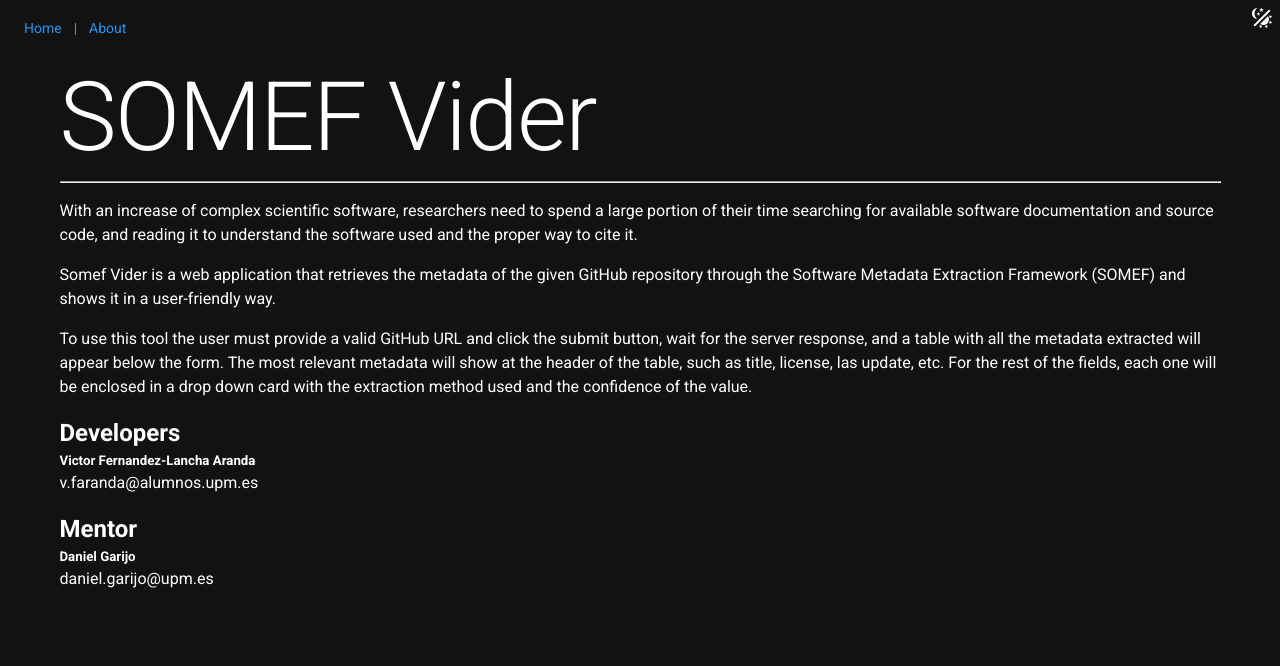
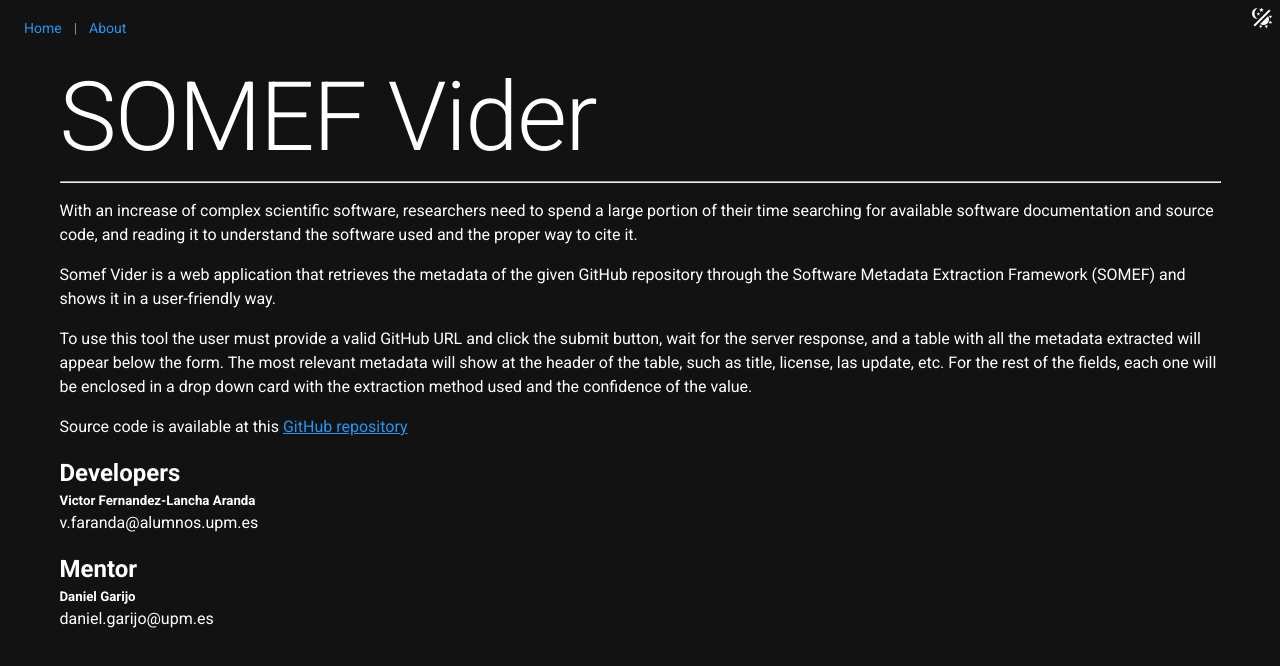
Before and after one commit to SoftwareUnderstanding/SOMEF-Vider, a Vue app in the folder client/: page /#/about in a window 1280 px wide. Shown: the top 666 px of the page. Built offline with nearby package versions, Linux system fonts and the light colour scheme.

Commit message:
Issue #34 Added repo url to about page

```diff
--- a/client/src/views/About.vue
+++ b/client/src/views/About.vue
@@ -19,6 +19,9 @@
           and a table with all the metadata extracted will appear below the form.
           The most relevant metadata will show at the header of the table, such as title, license, las update, etc. For the rest
           of the fields, each one will be enclosed in a drop down card with the extraction method used and the confidence of the value.
+        </p>
+        <p>
+          Source code is available at this <a href="https://github.com/SoftwareUnderstanding/SOMEF-Vider">GitHub repository</a>
         </p>
       </div>
     </div>
```
